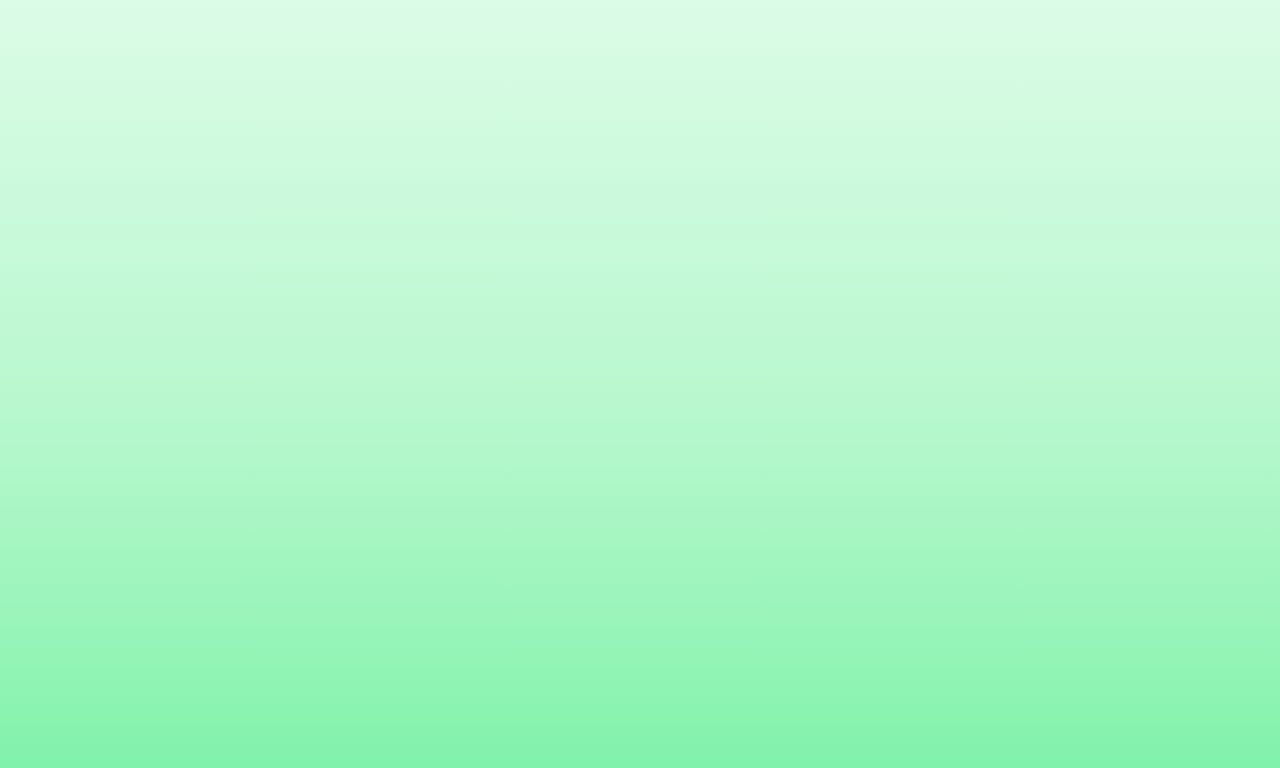
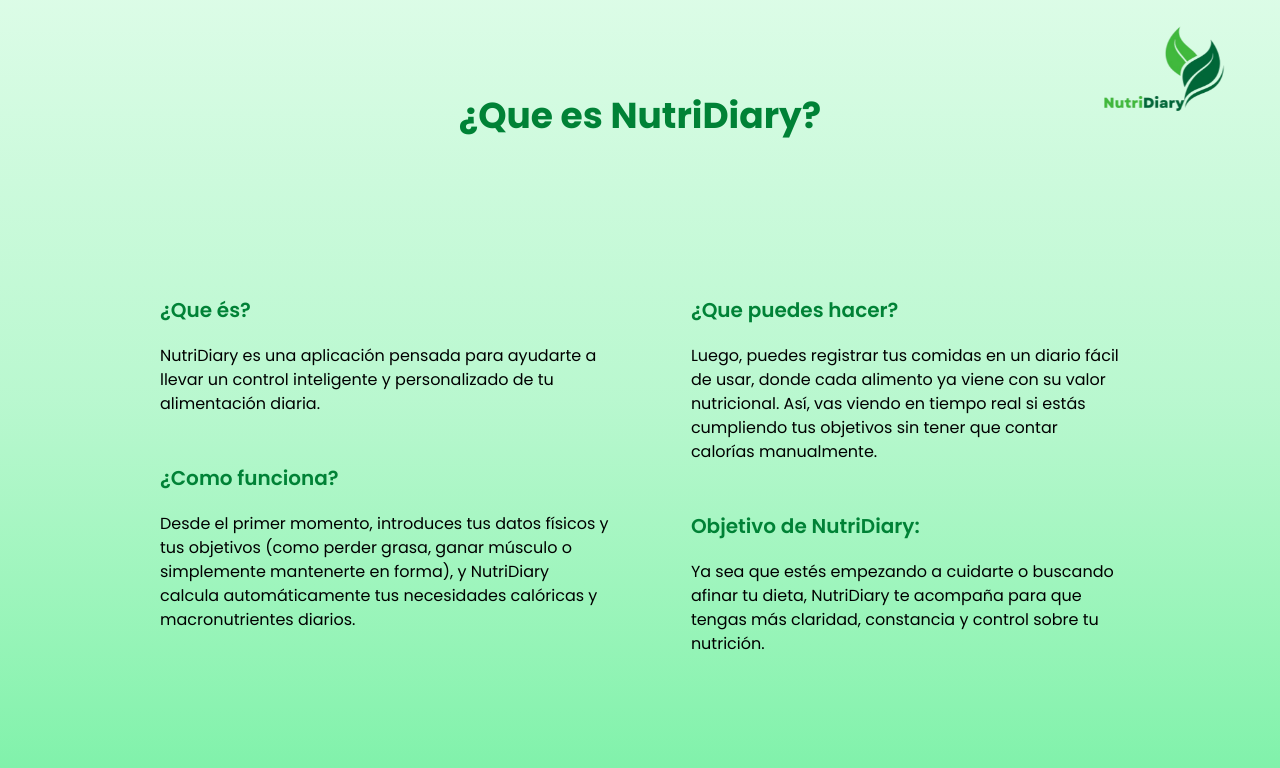
Before and after one commit to Antxon05/front-tfggestioncalorias, a React (Vite) app: page /about in a window 1280 px wide. Before the commit this address had no page. Shown: the top 768 px of the page. Built offline with nearby package versions, Linux system fonts and the light colour scheme.

Commit message:
Se crea la página de que es NutriDiary, se investiga sobre las transiciones y como reutilizar los componentes

```diff
--- a/index.html
+++ b/index.html
@@ -2,9 +2,9 @@
 <html lang="en">
   <head>
     <meta charset="UTF-8" />
-    <link rel="icon" type="image/svg+xml" href="/vite.svg" />
+    <link rel="icon" type="image/svg+xml" href="/lnrb.png" />
     <meta name="viewport" content="width=device-width, initial-scale=1.0" />
-    <title>Vite + React + TS</title>
+    <title>NutriDiary</title>
     <link rel="preconnect" href="https://fonts.googleapis.com" />
     <link rel="preconnect" href="https://fonts.gstatic.com" crossorigin />
     <link
--- a/src/App.tsx
+++ b/src/App.tsx
@@ -2,6 +2,7 @@
 import Home from "./pages/Home";
 import Login from "./pages/Login";
 import Register from "./pages/Register";
+import AboutUs from "./pages/AboutUs";
 
 function App() {
   return (
@@ -9,6 +10,7 @@
       <BrowserRouter>
         <Routes>
           <Route path="/" element={<Home />} />
+          <Route path="/about" element={<AboutUs />} />
           <Route path="/login" element={<Login />} />
           <Route path="/register" element={<Register />} />
         </Routes>
--- /dev/null
+++ b/src/components/layout/Navbar.tsx
@@ -0,0 +1,35 @@
+import logoremove from "../../assets/logo-nutridiary-removebg-preview.png";
+import { Link, useLocation } from "react-router-dom";
+
+function Navbar() {
+  const location = useLocation();
+  const currentPath = location.pathname;
+
+  if (currentPath === "/") {
+    return (
+      <header className="w-full p-5 flex bg-green-700 shadow-md fixed top-0 left-0 z-50">
+        <Link
+          to="/about"
+          className="text-white hover:text-green-300 hover:scale-110 transition duration-300 text-lg ml-auto mr-10"
+        >
+          ¿Qué es NutriDiary?
+        </Link>
+      </header>
+    );
+  }
+
+  if (currentPath === "/about") {
+    return (
+      <header className="w-full p-0 flex fixed top-0 left-0 z-50">
+        <Link
+          to="/"
+          className="text-white hover:text-green-300 hover:scale-110 transition duration-300 text-lg ml-auto mr-10"
+        >
+          <img src={logoremove} alt="" className="w-40" />
+        </Link>
+      </header>
+    );
+  }
+}
+
+export default Navbar;
--- a/src/components/ui/Button.tsx
+++ b/src/components/ui/Button.tsx
@@ -8,7 +8,7 @@
   return (
     <button
       type="button"
-      className="bg-green-700 text-white font-semibold px-25 py-4 rounded-xl shadow-md transition-all duration-300 ease-out hover:bg-green-600 hover:scale-105"
+      className="cursor-pointer bg-green-700 text-white font-semibold px-26 py-4 rounded-xl shadow-md transition-all duration-300 ease-out hover:bg-green-600 hover:scale-105"
     >
       {children}
     </button>
--- /dev/null
+++ b/src/components/ui/H3.tsx
@@ -0,0 +1,11 @@
+import React, { type ReactNode } from "react";
+
+type Props = {
+  children: ReactNode;
+};
+
+export default function H3({ children }: Props) {
+  return (
+    <h3 className="text-xl text-green-700 font-semibold mb-5">{children}</h3>
+  );
+}
--- /dev/null
+++ b/src/pages/AboutUs.tsx
@@ -0,0 +1,58 @@
+import Navbar from "../components/layout/Navbar";
+import H3 from "../components/ui/H3";
+import { motion } from "framer-motion";
+
+function AboutUs() {
+  return (
+    <>
+      <Navbar />
+      <motion.div
+        className="flex flex-col items-center justify-center h-screen pt-28"
+        initial={{ opacity: 0, y: 50 }}
+        animate={{ opacity: 1, y: 0 }}
+        transition={{ duration: 0.8, ease: "easeIn" }}
+      >
+        <h1 className="text-4xl font-bold text-green-700">
+          ¿Que es NutriDiary?
+        </h1>
+        <div className="flex m-30">
+          <div className="m-10">
+            <H3>¿Que és?</H3>
+            <p>
+              NutriDiary es una aplicación pensada para ayudarte a llevar un
+              control inteligente y personalizado de tu alimentación diaria.
+            </p>
+            <br />
+            <br />
+            <H3>¿Como funciona?</H3>
+            <p>
+              Desde el primer momento, introduces tus datos físicos y tus
+              objetivos (como perder grasa, ganar músculo o simplemente
+              mantenerte en forma), y NutriDiary calcula automáticamente tus
+              necesidades calóricas y macronutrientes diarios.
+            </p>
+          </div>
+          <div className="m-10">
+            <H3>¿Que puedes hacer?</H3>
+            <p>
+              Luego, puedes registrar tus comidas en un diario fácil de usar,
+              donde cada alimento ya viene con su valor nutricional. Así, vas
+              viendo en tiempo real si estás cumpliendo tus objetivos sin tener
+              que contar calorías manualmente.
+            </p>
+            <br />
+            <br />
+            <H3>Objetivo de NutriDiary:</H3>
+            <p>
+              Ya sea que estés empezando a cuidarte o buscando afinar tu dieta,
+              NutriDiary te acompaña para que tengas más claridad, constancia y
+              control sobre tu nutrición.
+            </p>
+          </div>
+        </div>
+      </motion.div>
+    </>
+  );
+}
+
+export default AboutUs;
--- a/src/pages/Home.tsx
+++ b/src/pages/Home.tsx
@@ -1,5 +1,6 @@
 import logoremove from "../assets/logo-nutridiary-removebg-preview.png";
 import Button from "../components/ui/Button";
+import Navbar from "../components/layout/Navbar";
 import { Link } from "react-router-dom";
 import { motion } from "framer-motion";
 
@@ -7,6 +8,8 @@
 
 function Home() {
   return (
+    <>
+      <Navbar />
       <div className="h-screen flex justify-evenly items-center p-4 text-green-700 font-poppins ">
         <div>
           <motion.h1
@@ -48,6 +51,7 @@
           </p>
         </div>
       </div>
+    </>
   );
 }
 
```
Also changed, not shown: public/lnrb.png (added). Lines whose indentation alone changed are shown as unchanged.
